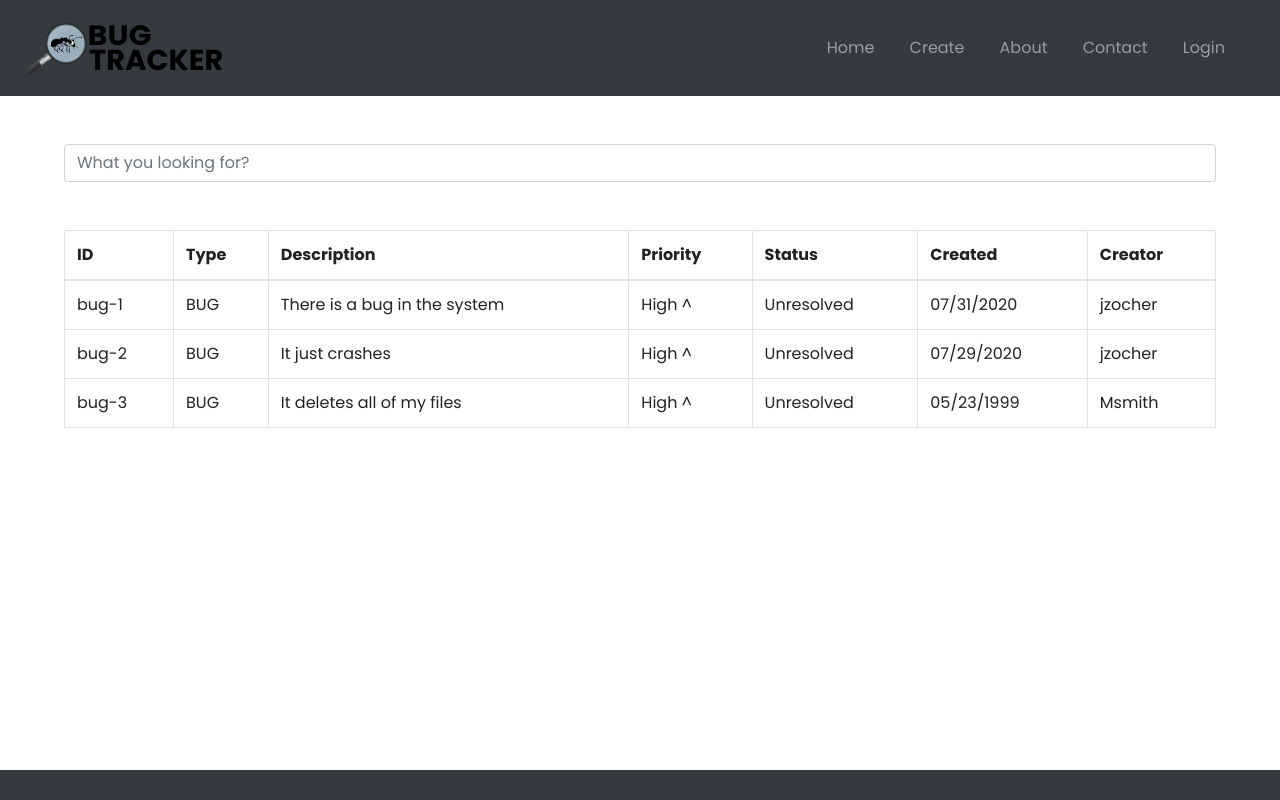
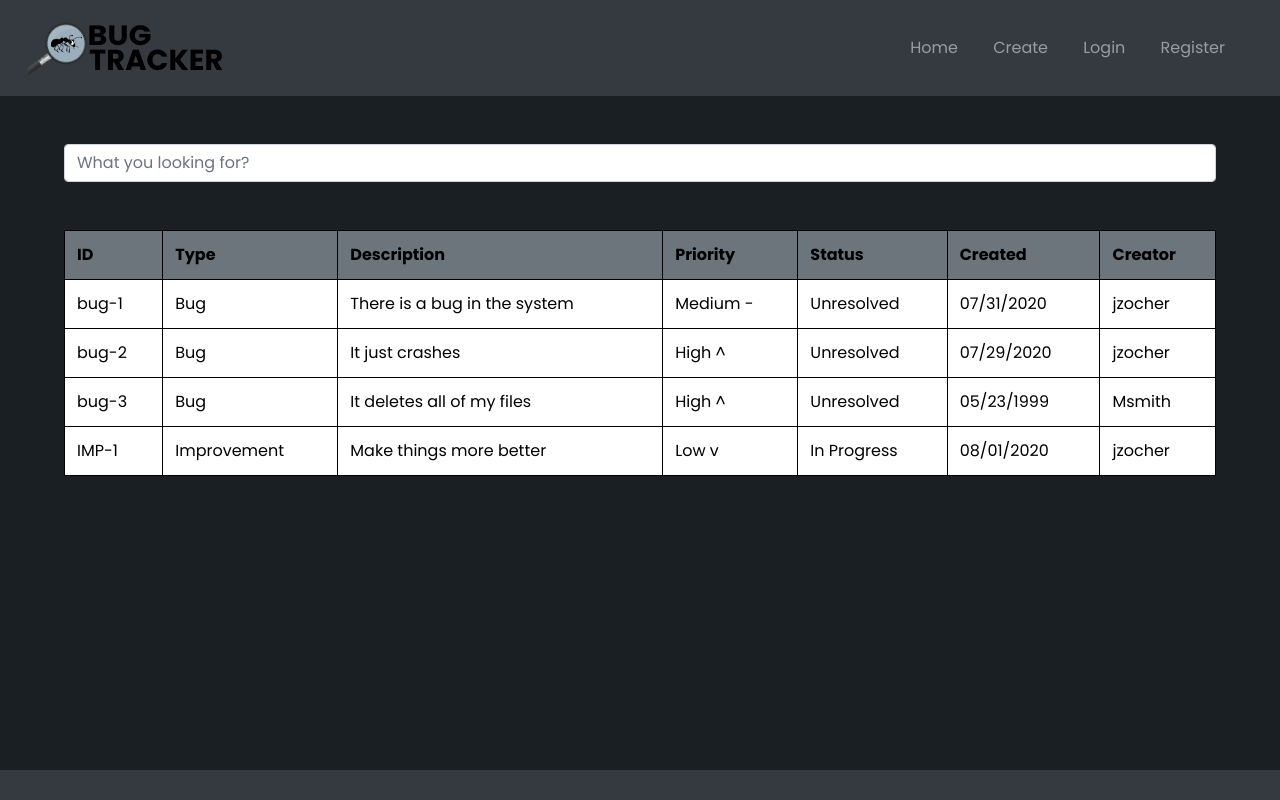
Before and after one commit to jzocher/bug-tracker, a PHP site: page / in a window 1280 px wide. Run offline with PHP 8.4, Linux system fonts and the light colour scheme; some libraries are stand-ins or nearby versions.

Commit message:
Adjusted some of the colors

```diff
--- a/index.html
+++ b/index.html
@@ -30,13 +30,10 @@
                             <a class="nav-link" href="#">Create</a>
                         </li>
                         <li class="nav-item">
-                            <a class="nav-link" href="#">About</a>
+                            <a href="" class="nav-link" data-toggle="modal" data-target="#modalLoginForm">Login</a>
                         </li>
                         <li class="nav-item">
-                            <a class="nav-link" href="#">Contact</a>
-                        </li>
-                        <li class="nav-item">
-                            <a href="" class="nav-link" data-toggle="modal" data-target="#modalLoginForm">Login</a>
+                        <a href="" class=" nav-link" data-toggle="modal" data-target="#modalRegisterForm">Register</a>
                         </li>
                     </ul>
                 </div>
@@ -46,11 +43,13 @@
         <br />
     </header>
     <main>
+        <!-- Search Bar -->
         <div class="form-group pull-right">
             <input type="text" class="search form-control" placeholder="What you looking for?">
             <span class="counter"></span>
         </div>
         <br />
+        <!-- Table -->
         <div class="table-responsive">
             <table class="table table-hover table-bordered table-sortable results">
                 <thead>
@@ -70,16 +69,16 @@
                 <tbody>
                     <tr>
                         <td scope="row">bug-1</td>
-                        <td>BUG</td>
+                        <td>Bug</td>
                         <td>There is a bug in the system</td>
-                        <td>High ^</td>
+                        <td>Medium -</td>
                         <td>Unresolved</td>
                         <td>07/31/2020</td>
                         <td>jzocher</td>
                     </tr>
                     <tr>
                         <td scope="row">bug-2</td>
-                        <td>BUG</td>
+                        <td>Bug</td>
                         <td>It just crashes</td>
                         <td>High ^</td>
                         <td>Unresolved</td>
@@ -88,12 +87,21 @@
                     </tr>
                     <tr>
                         <td scope="row">bug-3</td>
-                        <td>BUG</td>
+                        <td>Bug</td>
                         <td>It deletes all of my files</td>
                         <td>High ^</td>
                         <td>Unresolved</td>
                         <td>05/23/1999</td>
                         <td>Msmith</td>
+                    </tr>
+                    <tr>
+                        <td scope="row">IMP-1</td>
+                        <td>Improvement</td>
+                        <td>Make things more better</td>
+                        <td>Low v</td>
+                        <td>In Progress</td>
+                        <td>08/01/2020</td>
+                        <td>jzocher</td>
                     </tr>
                 </tbody>
             </table>
@@ -127,6 +135,40 @@
                 </div>
             </div>
         </div>
+        <!-- Registration form -->
+        <div class="modal fade" id="modalRegisterForm" tabindex="-1" role="dialog" aria-labelledby="myModalLabel" aria-hidden="true">
+            <div class="modal-dialog" role="document">
+                <div class="modal-content">
+                    <div class="modal-header text-center">
+                        <h4 class="modal-title w-100 font-weight-bold">Register</h4>
+                        <button type="button" class="close" data-dismiss="modal" aria-label="Close">
+                        <span aria-hidden="true">&times;</span>
+                        </button>
+                    </div>
+                    <div class="modal-body mx-3">
+                        <div class="md-form mb-5">
+                            <i class="fas fa-user prefix grey-text"></i>
+                            <label data-error="wrong" data-success="right" for="orangeForm-name">Username</label>
+                            <input type="text" id="orangeForm-name" class="form-control validate">
+                        </div>
+                        <div class="md-form mb-5">
+                            <i class="fas fa-envelope prefix grey-text"></i>
+                            <label data-error="wrong" data-success="right" for="orangeForm-email">Email</label>
+                            <input type="email" id="orangeForm-email" class="form-control validate">
+                        </div>
+                        <div class="md-form mb-4">
+                            <i class="fas fa-lock prefix grey-text"></i>
+                            <label data-error="wrong" data-success="right" for="orangeForm-pass">Password</label>
+                            <input type="password" id="orangeForm-pass" class="form-control validate">
+
+                            <i class="fas fa-lock prefix grey-text"></i>
+                            <label data-error="wrong" data-success="right" for="orangeForm-pass">Re-type Password</label>
+                            <input type="password" id="orangeForm-pass" class="form-control validate">
+                        </div>
+                    </div>
+                </div>
+            </div>
+        </div>
     </main>
     <footer>
         <div class="footer bg-dark">
--- a/style.css
+++ b/style.css
@@ -4,7 +4,8 @@ html, body {
     height: 100%;
     width: 100%;
     font-family: 'Poppins', sans-serif;
-    color: #222222;
+    color: #000000;
+    background-color: #1A1F24;
 }
 
 .navbar {
@@ -41,6 +42,20 @@ html, body {
 .counter{
   padding:8px;
   color:#ccc;
+}
+
+table.table-bordered{
+  border:1px solid #000000;
+}
+
+table.table-bordered > thead > tr > th{
+  border:1px solid #000000;
+  background-color: #6C747C;
+}
+
+table.table-bordered > tbody > tr > td{
+  border:1px solid #000000;
+  background-color: #FFFFFF;
 }
 
 .table-sortable th {
```
